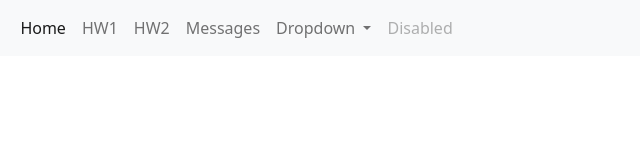
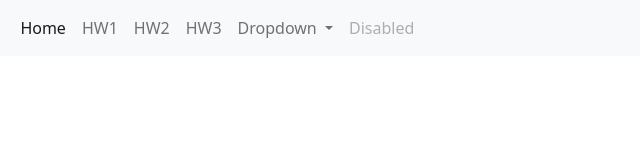
Before and after one commit to Kurt-Hu/ICA-Class, a plain HTML site: page index.html in a window 1280 px wide. Shown: the full height of the page, 84-724 px from the left. Drawn offline with nearby package versions, Linux system fonts and the light colour scheme.

Commit message:
Started hw3

```diff
--- a/index.html
+++ b/index.html
@@ -27,7 +27,7 @@
             <a class="nav-link" href="hw2/Home.html">HW2</a>
           </li>
           <li class="nav-item">
-            <a class="nav-link" href="#">Messages</a>
+            <a class="nav-link" href="hw3/hw3.html">HW3</a>
           </li>
           <li class="nav-item dropdown">
             <a class="nav-link dropdown-toggle" href="#" id="navbarDropdown" role="button" data-bs-toggle="dropdown" aria-expanded="false">
```
